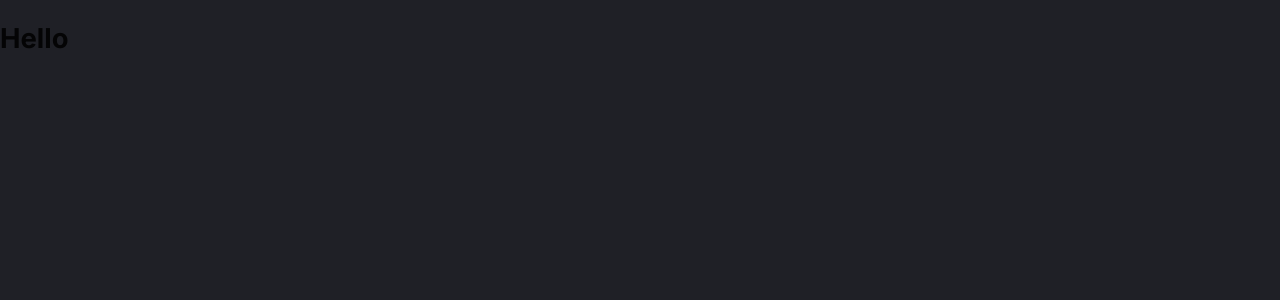
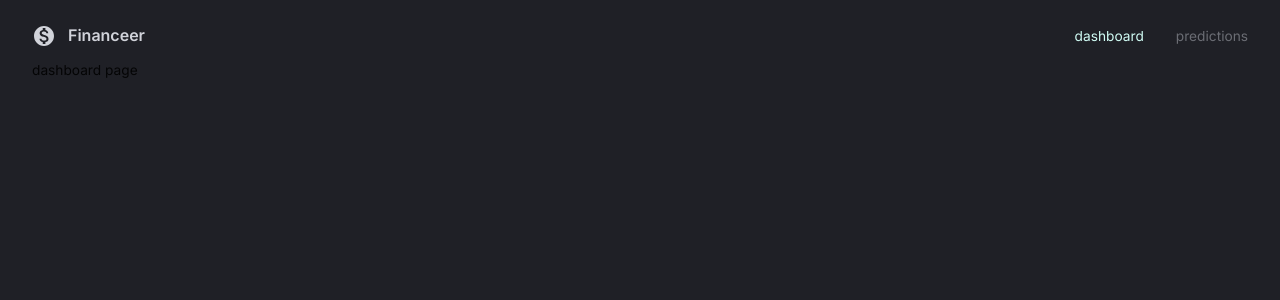
Before and after one commit to Jolanta27/Finance_Dashboard, a React (Vite) app: page / in a window 1280 px wide. Shown: the top 300 px of the page. Built offline with nearby package versions, Linux system fonts and the light colour scheme.

Commit message:
make navigation header in finance dashboard

```diff
--- a/src/App.tsx
+++ b/src/App.tsx
@@ -1,7 +1,9 @@
-import { CssBaseline, ThemeProvider } from '@mui/material';
+import { Box, CssBaseline, ThemeProvider } from '@mui/material';
 import { createTheme } from "@mui/material/styles";
 import { useMemo } from "react";
+import { BrowserRouter, Route, Routes } from 'react-router-dom';
 import { themeSettings  } from './theme';
+import Navbar from '@/scenes/navbar';
 
 
 function App() {
@@ -9,10 +11,18 @@
 
   return (
     <div className="App">
+      <BrowserRouter>
     <ThemeProvider theme={theme}>
       <CssBaseline />
-      <h1>Hello</h1>
-    </ThemeProvider>
+        <Box width="100%" height="100%" padding="1rem 2rem 4rem 2rem">
+          <Navbar />
+    <Routes>
+      <Route path="/" element={<div>dashboard page</div>}/>
+      <Route path="/predictions" element={<div>prediction page</div>}/>
+    </Routes>
+        </Box>
+      </ThemeProvider>
+    </BrowserRouter>
     </div>
   )
 }
--- /dev/null
+++ b/src/components/FlexBetween.tsx
@@ -0,0 +1,10 @@
+import { Box } from '@mui/material';
+import { styled } from '@mui/system';
+
+const FlexBetween = styled(Box)({
+    display: 'flex',
+    justifyContent: 'space-between',
+    alignItems: 'center',
+    });
+
+    export default FlexBetween;
--- /dev/null
+++ b/src/scenes/navbar/index.tsx
@@ -0,0 +1,54 @@
+import { useState } from 'react';
+import { Link } from "react-router-dom";
+import { useTheme } from '@mui/material/styles';
+import { Box, Typography } from '@mui/material';
+import MonetizationOnIcon from '@material-ui/icons/MonetizationOn';
+import FlexBetween from '@/components/FlexBetween';
+
+type Props = {}
+
+const Navbar = (props: Props) => {
+    const { palette } = useTheme();
+    const [ selected, setSelected ] = useState('dashboard');
+    return (
+    <FlexBetween
+    mb="0.25rem"
+    p="0.5rem 0rem"
+    color={palette.grey[300]}
+    ><FlexBetween gap="0.75rem">
+        <MonetizationOnIcon sx={{ fontSize: "28px" }}/>
+        <Typography variant="h4" fontSize="16px">Financeer
+        </Typography>
+    </FlexBetween>
+
+    <FlexBetween gap="2rem">
+        <Box sx={{ "&:hover" : { color:palette.primary[100]}}}>
+            <Link
+            to="/"
+            onClick={() => setSelected("dashboard")}
+            style={{
+                color: selected === "dashboard" ? palette.primary[100] : palette.grey[700],
+                textDecoration: "inherit",
+            }}
+            >
+            dashboard
+            </Link>
+        </Box>
+        <Box>
+            <Link
+            to="/predictions"
+            onClick={() => setSelected("predictions")}
+            style={{
+                color: selected === "predictions" ? palette.primary[100] : palette.grey[700],
+                textDecoration: "inherit",
+            }}
+            >
+            predictions
+            </Link>
+        </Box>
+    </FlexBetween>
+    </FlexBetween>
+    );
+};
+
+export default Navbar;
```
Also changed, not shown: package.json (+8 -2 lines), 1 other file (tests, documents, lock files or other folders).
